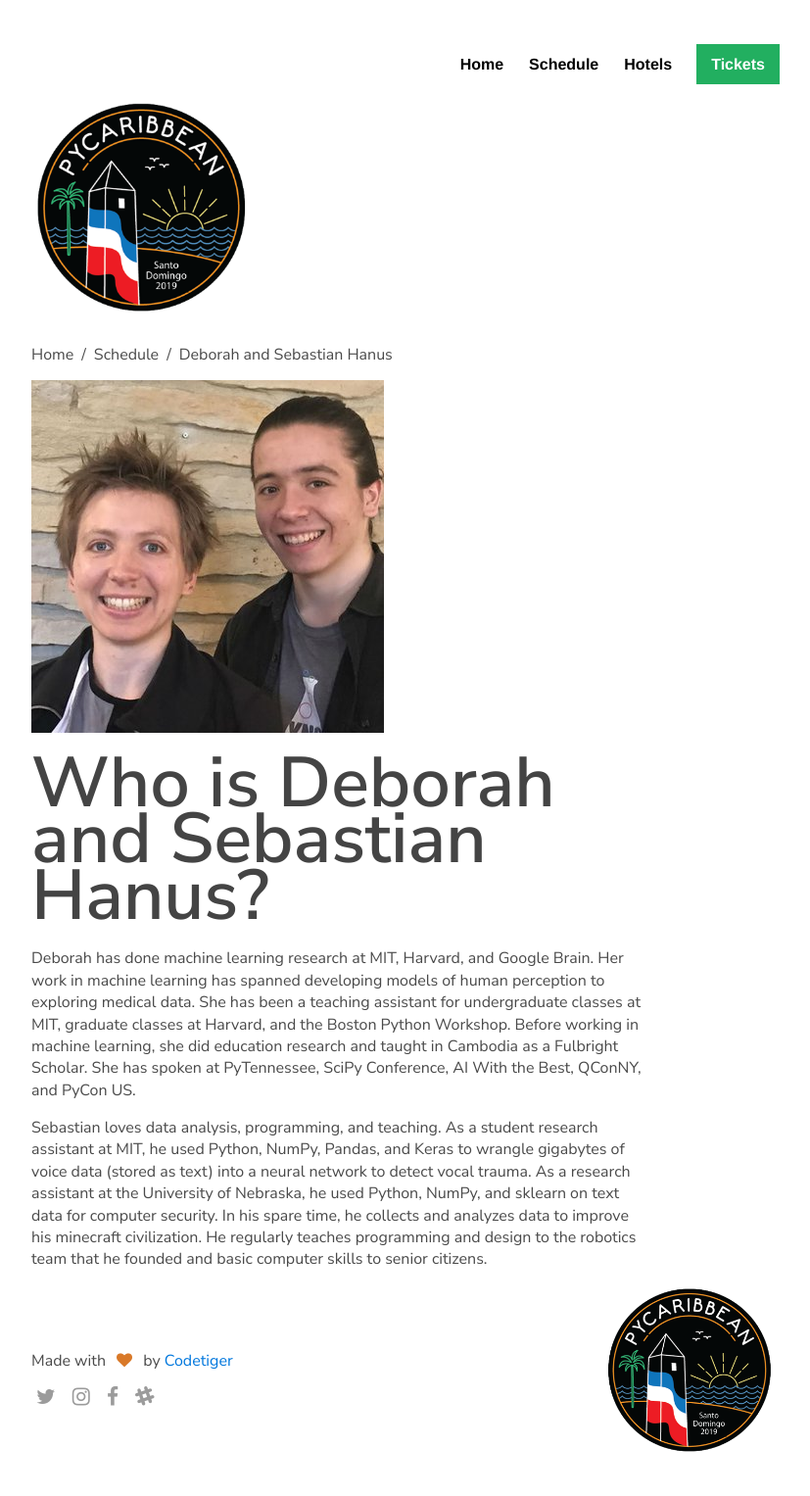
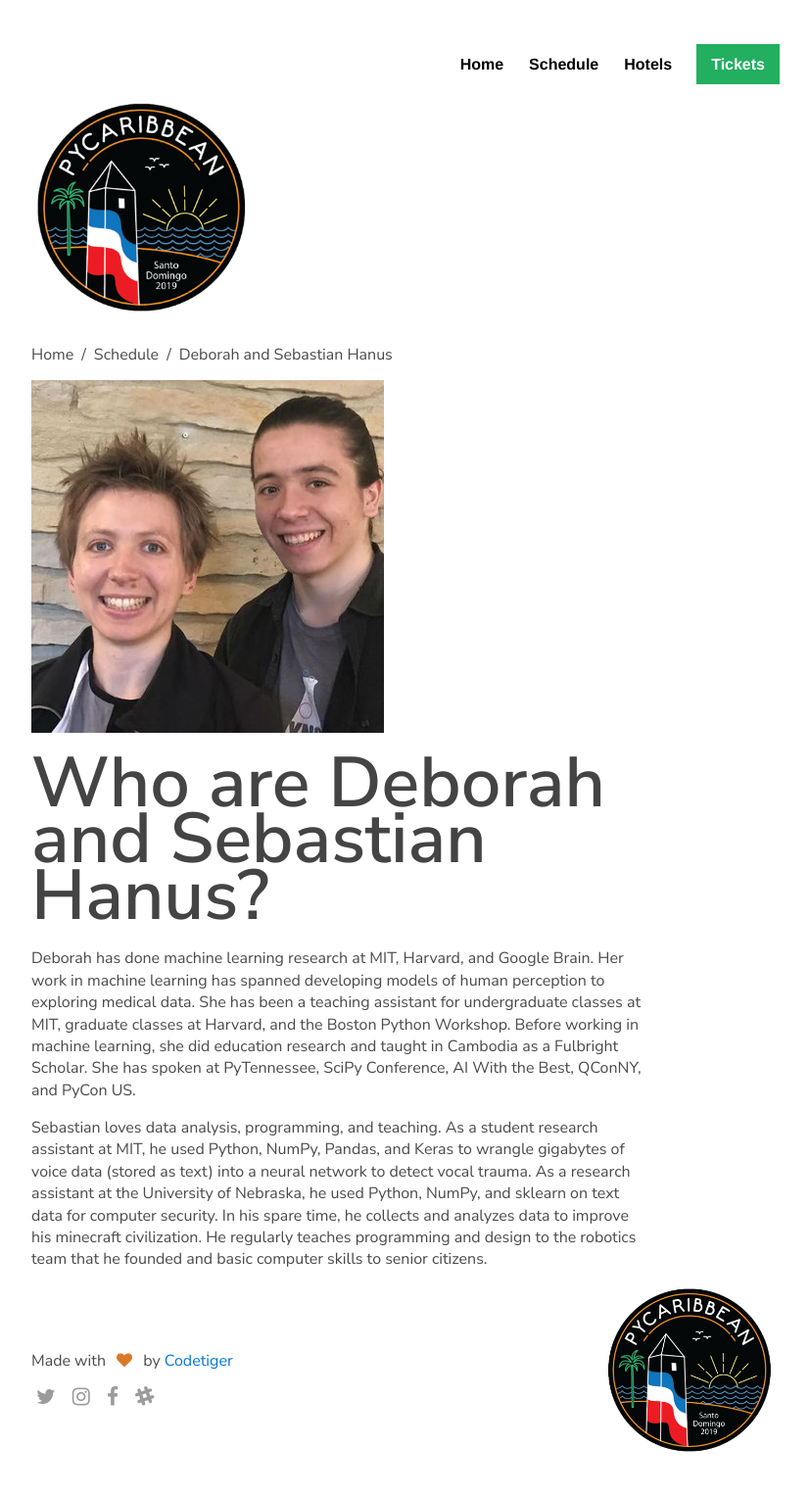
Before and after one commit to pycaribbean/pycaribbean.github.io, a Jekyll site: the page built from speaker/deborah-and-sebastian-hanus.html, in a window 1280 px wide. Shown: the whole page at 98% size, without its empty margins (226-1053 px from the left). Built offline with Jekyll 4.4.1, drawn with Linux system fonts in a browser that asks for light colours; nearby versions of some CDN libraries; library files that are not in the unit come from our copies.

```diff
--- a/speaker/deborah-and-sebastian-hanus.html
+++ b/speaker/deborah-and-sebastian-hanus.html
@@ -16,6 +16,6 @@
 </div>
 <br/>
 <div class="speaker-bio">
-    <h2>Who is Deborah and Sebastian Hanus?</h2>
+    <h2>Who are Deborah and Sebastian Hanus?</h2>
     <p>Deborah has done machine learning research at MIT, Harvard, and Google Brain. Her work in machine learning has spanned developing models of human perception to exploring medical data. She has been a teaching assistant for undergraduate classes at MIT, graduate classes at Harvard, and the Boston Python Workshop. Before working in machine learning, she did education research and taught in Cambodia as a Fulbright Scholar. She has spoken at PyTennessee, SciPy Conference, AI With the Best, QConNY, and PyCon US. </p><p>Sebastian loves data analysis, programming, and teaching. As a student research assistant at MIT, he used Python, NumPy, Pandas, and Keras to wrangle gigabytes of voice data (stored as text) into a neural network to detect vocal trauma. As a research assistant at the University of Nebraska, he used Python, NumPy, and sklearn on text data for computer security. In his spare time, he collects and analyzes data to improve his minecraft civilization. He regularly teaches programming and design to the robotics team that he founded and basic computer skills to senior citizens.</p>
 </div>
```
